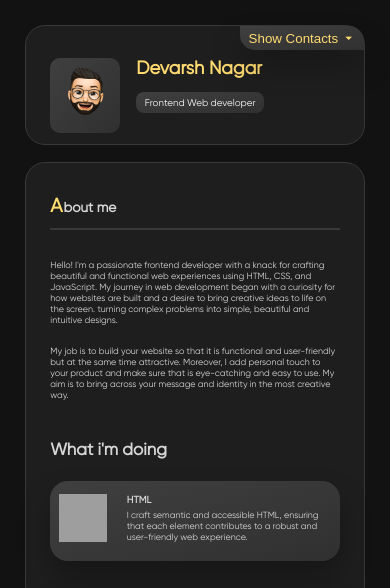
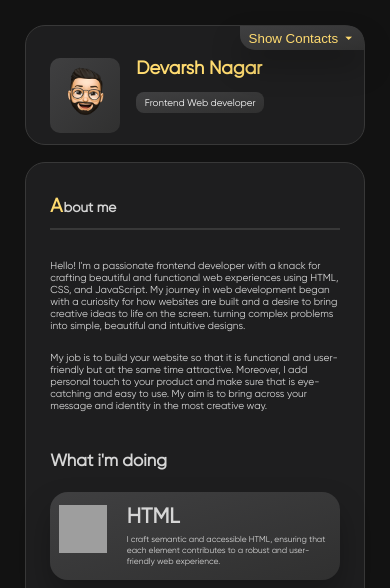
Before and after one commit to Dxvarsh/Portfolio1, a plain HTML site: page index.html in a window 390 px wide. Shown: the top 588 px of the page. Drawn offline with nearby package versions, Linux system fonts and the light colour scheme; grey boxes are pictures that could not be loaded.

Commit message:
Update style.css

```diff
--- a/assets/style.css
+++ b/assets/style.css
@@ -588,15 +588,15 @@ header{
     font-size: 3.5vmin;
   }
   .about-text p{
-    font-size: 2.3vmin;
+    font-size: 2max;
   }
   .service-item{
     max-width: 100%;
   }
   .service-item-title{
-    font-size: 2.5vmin;
+    font-size: 2.5vmax;
   }
   .service-item-text{
-    font-size: 2.3vmin;
+    font-size: 2max;
   }
 }
```
